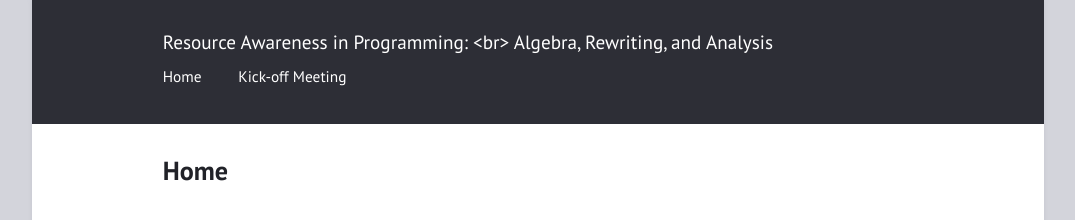
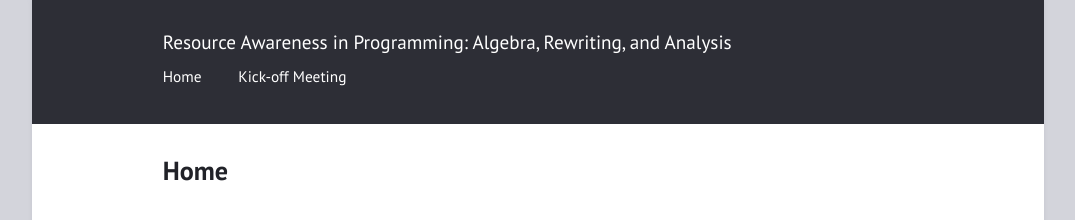
Before and after one commit to globbia/RAP-prin-pnrr, a Jekyll site: the page built from index.md, in a window 1280 px wide. Shown: the top 220 px of the page, without its empty margins (102-1177 px from the left). Built offline with Jekyll 4.4.1, drawn with Linux system fonts in a browser that asks for light colours; Markdown is read by kramdown in place of the engine named in the settings.

```diff
--- a/_config.yml
+++ b/_config.yml
@@ -1,4 +1,4 @@
-title: "Resource Awareness in Programming: <br> Algebra, Rewriting, and Analysis"
+title: "Resource Awareness in Programming: Algebra, Rewriting, and Analysis"
 author: "Gabriele Lobbia"
 # logo: /assets/bojack_hopper.png
 #description: "gabriele[dot]lobbia[at]unibo[dot]it"
```
